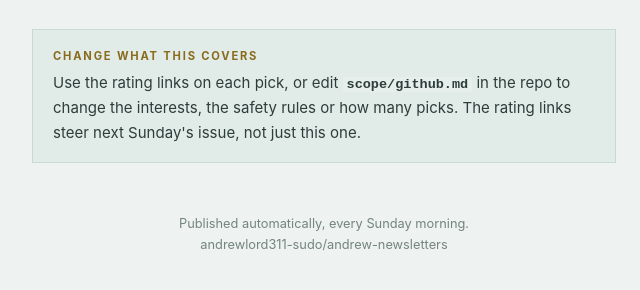
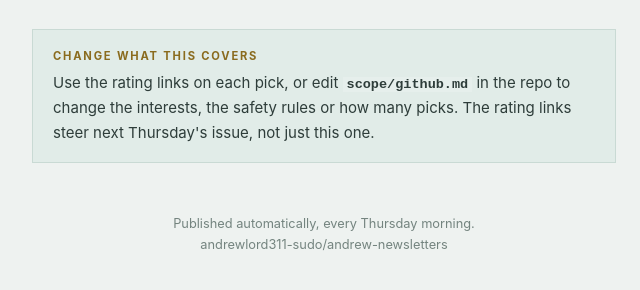
Before and after one commit to andrewlord311-sudo/andrew-newsletters, a plain HTML site: page github.html in a window 1280 px wide. Shown: the part 6409-6699 px from the top of the page, 316-956 px from the left. Drawn offline with Linux system fonts and the light colour scheme.

Commit message:
GitHub Weekly moves from Sunday to Thursday so the picks land before the weekend
Co-Authored-By: Claude Sonnet 5.5 <noreply@anthropic.com>

```diff
--- a/github.html
+++ b/github.html
@@ -227,12 +227,12 @@ code{background:#E6EFEC; padding:0 .25rem; font-size:.9em;}
       <span class="label">Change what this covers</span>
       Use the rating links on each pick, or edit
       <strong><code>scope/github.md</code></strong> in the repo to change the interests,
-      the safety rules or how many picks. The rating links steer next Sunday's issue, not just this one.
+      the safety rules or how many picks. The rating links steer next Thursday's issue, not just this one.
     </div>
 
   </div>
 
-  <footer>Published automatically, every Sunday morning.<br>andrewlord311-sudo/andrew-newsletters</footer>
+  <footer>Published automatically, every Thursday morning.<br>andrewlord311-sudo/andrew-newsletters</footer>
 </div>
 </body>
 </html>
```
Also changed, not shown: 3 other files.
